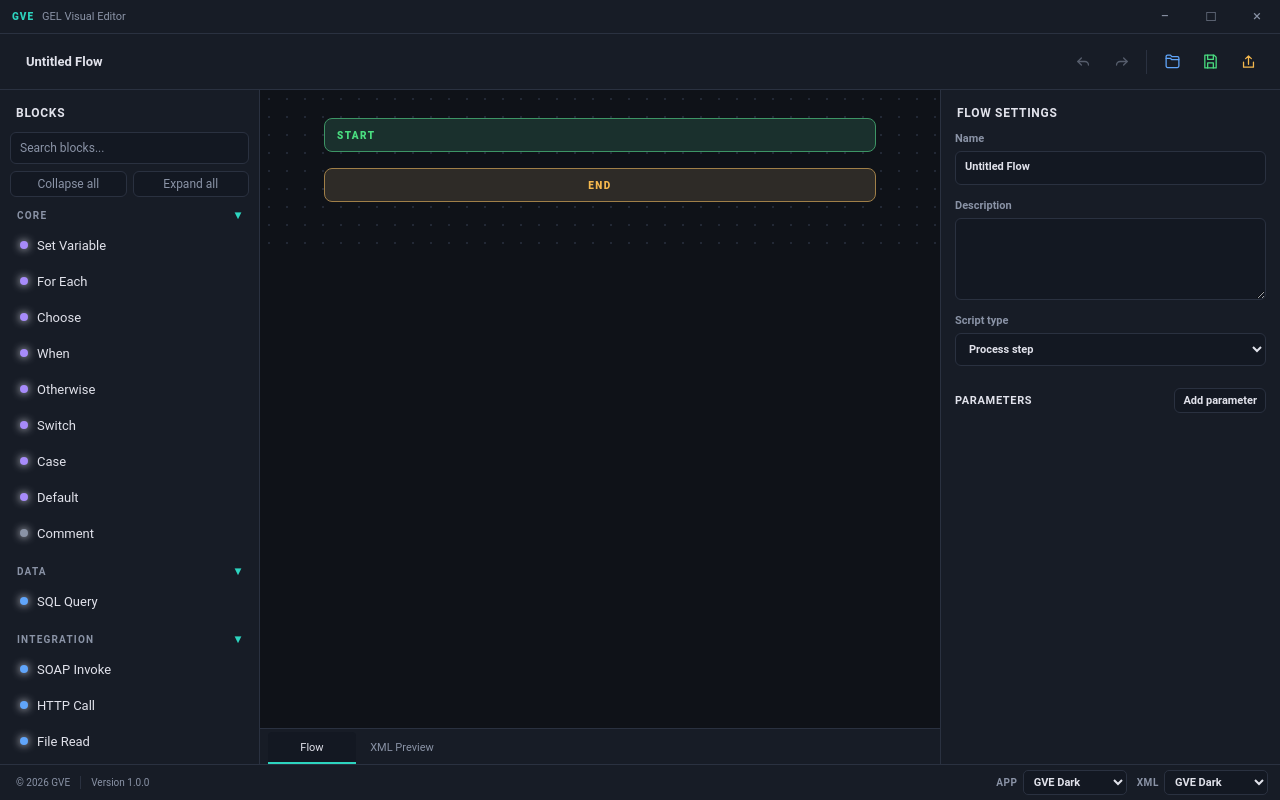
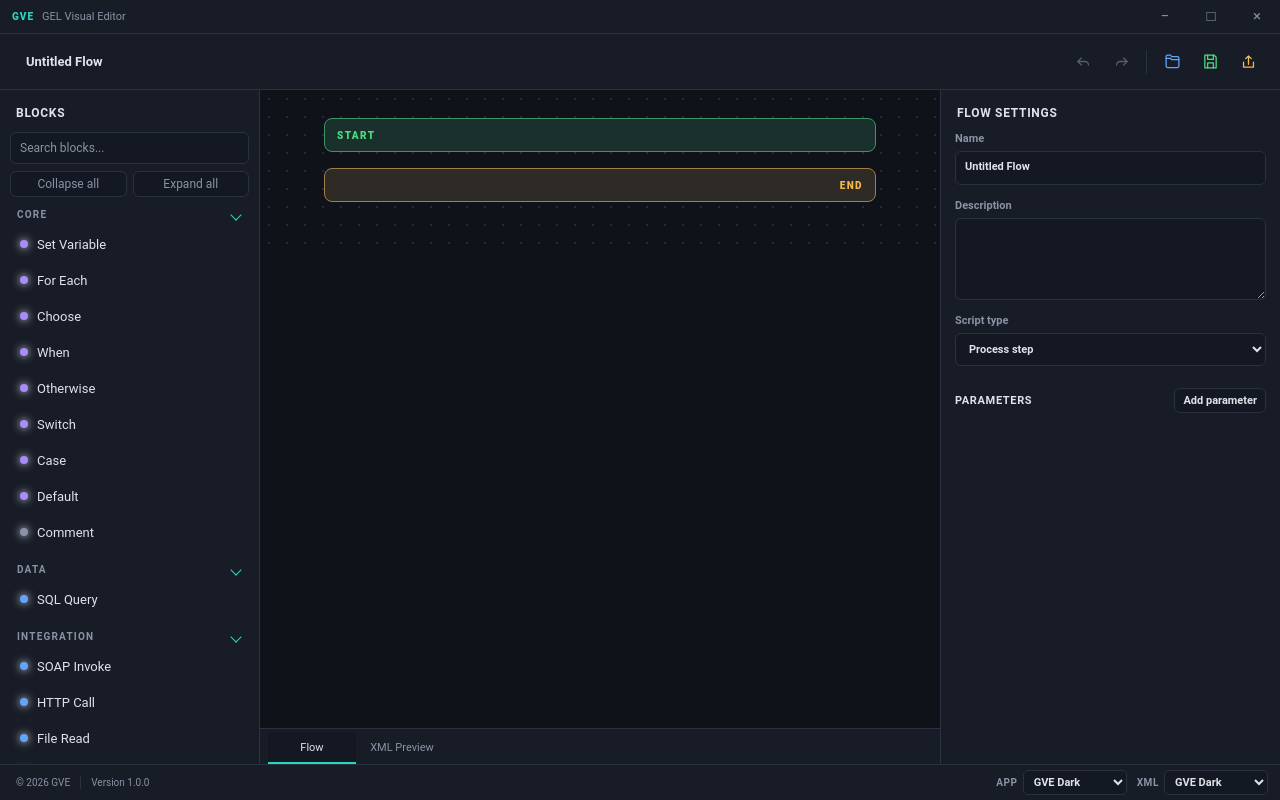
Before and after one commit to DZisopoulos/gel-visual-editor, a React (Vite) app in the folder src/renderer/: page / in a window 1280 px wide. Built offline with nearby package versions, Linux system fonts and the light colour scheme.

Commit message:
fix: refine canvas background and palette chevrons

```diff
--- a/src/renderer/src/components/Palette.tsx
+++ b/src/renderer/src/components/Palette.tsx
@@ -53,7 +53,7 @@ function Palette(): React.JSX.Element {
                 onClick={() => setCollapsed(value => ({ ...value, [category]: !value[category] }))}
               >
                 <span>{category}</span>
-                <span className="gve-palette-chevron" aria-hidden="true">{isCollapsed ? '▸' : '▾'}</span>
+                <span className={`gve-palette-chevron${isCollapsed ? ' gve-palette-chevron-collapsed' : ''}`} aria-hidden="true" />
               </button>
               {!isCollapsed && entries.map(def => (
                 <div
--- a/src/renderer/src/theme.css
+++ b/src/renderer/src/theme.css
@@ -308,7 +308,17 @@ button:disabled { color: var(--text-muted); opacity: 0.55; }
 }
 
 .gve-palette-label:hover { color: var(--text); }
-.gve-palette-chevron { color: var(--accent); font-size: 12px; line-height: 1; }
+.gve-palette-chevron {
+  width: 8px;
+  height: 8px;
+  margin-right: 2px;
+  border-right: 1.5px solid var(--accent);
+  border-bottom: 1.5px solid var(--accent);
+  transform: rotate(45deg);
+  transition: transform 120ms ease;
+}
+
+.gve-palette-chevron-collapsed { transform: rotate(-45deg); }
 
 .gve-palette-row {
   display: flex;
@@ -338,15 +348,18 @@ button:disabled { color: var(--text-muted); opacity: 0.55; }
   box-shadow: 0 0 8px currentColor;
 }
 
-.gve-canvas { overflow: hidden; }
+.gve-canvas {
+  overflow: hidden;
+  background-color: var(--bg);
+  background-image: radial-gradient(color-mix(in srgb, var(--border) 72%, transparent) 0.8px, transparent 0.8px);
+  background-size: 18px 18px;
+}
 
 .gve-canvas-scroll {
   height: 100%;
   overflow: auto;
   padding: 28px clamp(24px, 5vw, 72px) 44px;
-  background-color: var(--bg);
-  background-image: radial-gradient(color-mix(in srgb, var(--border) 72%, transparent) 0.8px, transparent 0.8px);
-  background-size: 18px 18px;
+  background: transparent;
 }
 
 .gve-flow-cap {
@@ -372,6 +385,8 @@ button:disabled { color: var(--text-muted); opacity: 0.55; }
 }
 
 .gve-flow-end {
+  justify-content: flex-end;
+  padding: 7px 12px;
   border-color: color-mix(in srgb, var(--warn) 58%, var(--border));
   background: color-mix(in srgb, var(--warn) 12%, var(--panel-2));
   color: var(--warn);
```
